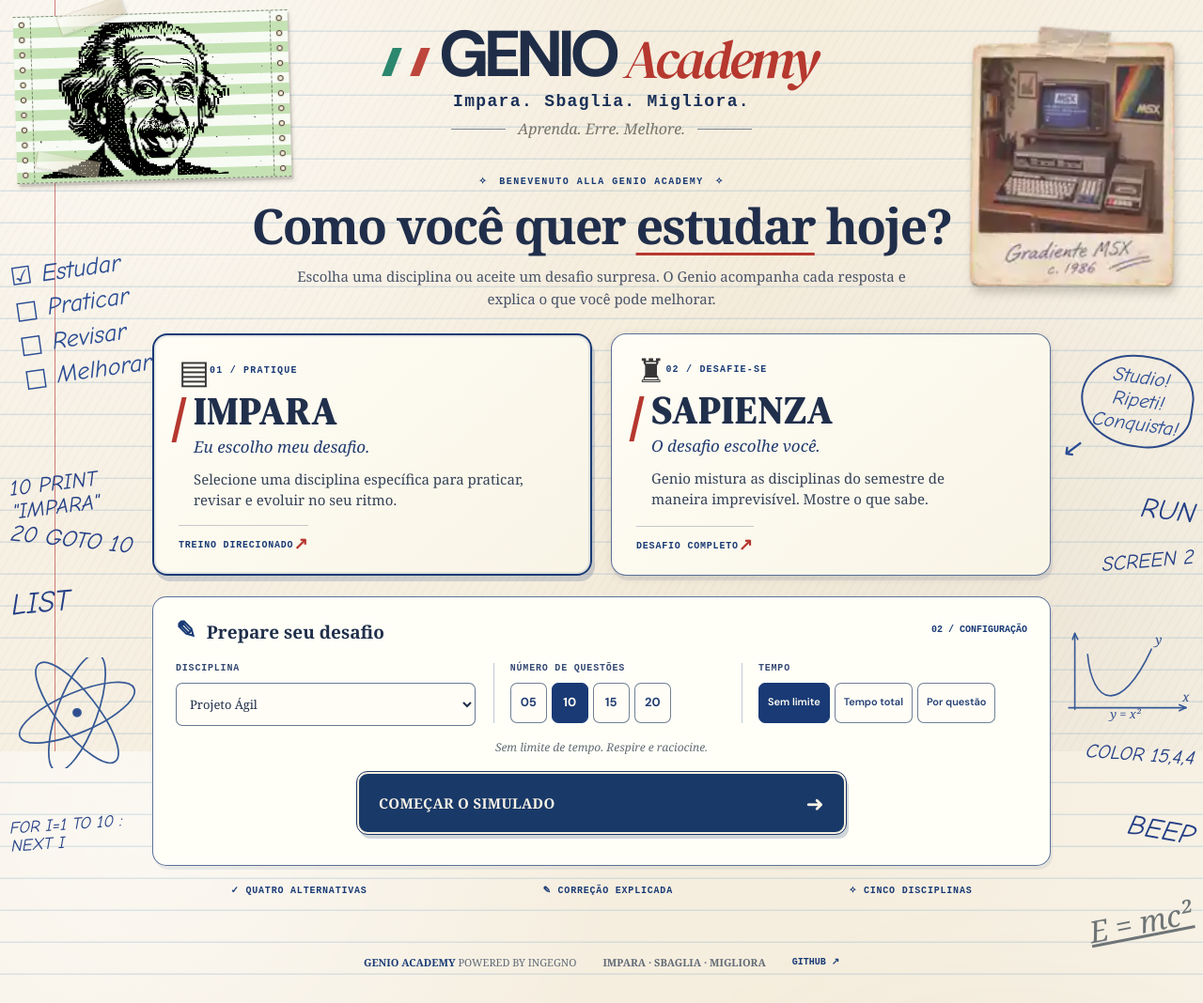
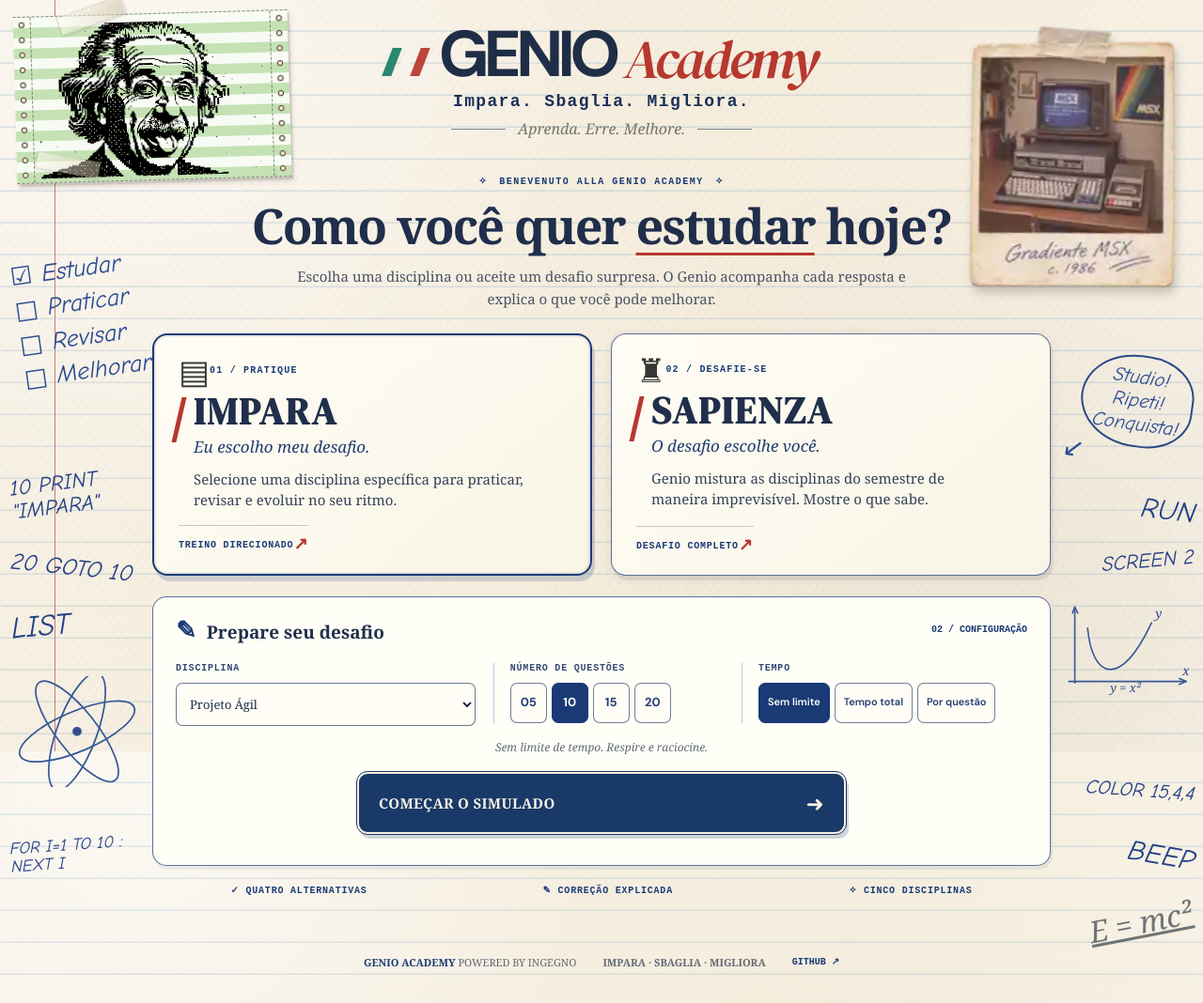
Before and after one commit to jrpasolini/ingegno, a website with bundled scripts: page public/index.html in a window 1280 px wide. Shown: the whole page at 94% size. Built offline with nearby package versions, Linux system fonts and the light colour scheme.

Commit message:
fix: separate notebook margin annotations and graph

```diff
--- a/public/styles.css
+++ b/public/styles.css
@@ -185,19 +185,19 @@ main{position:relative;z-index:1;max-width:1010px;padding:14px 27px 58px}
 .note-right{top:378px;right:var(--margin);border:2px solid #2c4a89;border-radius:53% 47% 45% 55%;padding:9px 12px;transform:rotate(8deg);text-align:center;font-size:21px;line-height:1.2}
 .note-arrow{position:absolute;top:96%;left:-14px;font-size:28px}
 .scribble{position:absolute;stroke:#365996;pointer-events:none}
-.scribble-parabola{width:136px;top:668px;right:var(--margin)}
-.scribble-atom{width:144px;top:700px;left:var(--margin)}
+.scribble-parabola{width:136px;top:640px;right:var(--margin)}
+.scribble-atom{width:144px;top:720px;left:var(--margin)}
 .polaroid-msx{position:absolute;top:16px;right:var(--edge);width:244px;transform:rotate(2deg);transform-origin:center center;padding:0;border:0;background:none;box-shadow:none;text-align:center;z-index:1}
 .scribble-equation{position:absolute;right:var(--margin);top:960px;transform:rotate(-11deg);font:italic 32px Georgia,serif;color:#6e7476;text-decoration:underline;pointer-events:none}
 .scribble-basic{position:absolute;margin:0;max-width:148px;color:#243f86;font:italic 23px/1.08 "Comic Sans MS","Segoe Print","Bradley Hand",cursive;pointer-events:none;white-space:normal}
 .basic-print{top:500px;left:var(--margin);transform:rotate(-7deg)}
-.basic-goto{top:560px;left:var(--margin);transform:rotate(6deg);font-size:25px}
-.basic-list{top:625px;left:var(--margin);transform:rotate(-5deg);font-size:32px}
-.basic-for{top:868px;left:var(--margin);max-width:136px;transform:rotate(-4deg);font-size:18px}
+.basic-goto{top:590px;left:var(--margin);transform:rotate(6deg);font-size:25px}
+.basic-list{top:650px;left:var(--margin);transform:rotate(-5deg);font-size:32px}
+.basic-for{top:890px;left:var(--margin);max-width:136px;transform:rotate(-4deg);font-size:18px}
 .basic-run{top:528px;right:var(--margin);transform:rotate(7deg);font-size:30px}
 .basic-screen{top:586px;right:var(--margin);transform:rotate(-5deg);font-size:22px}
-.basic-color{top:792px;right:var(--margin);transform:rotate(4deg);font-size:21px}
-.basic-beep{top:868px;right:var(--margin);transform:rotate(10deg);font-size:30px}
+.basic-color{top:830px;right:var(--margin);transform:rotate(4deg);font-size:21px}
+.basic-beep{top:895px;right:var(--margin);transform:rotate(10deg);font-size:30px}
 #quiz,#result{color:var(--ink);background:rgba(19,37,31,.97);padding:35px 28px;margin:25px auto 0;border:1px solid var(--line);border-radius:12px;box-shadow:0 8px 30px rgba(35,44,48,.15)}
 body:not(:has(#welcome.active)) .notebook-decor{opacity:.32}
 @media(max-width:1110px){main{max-width:940px}}
```
